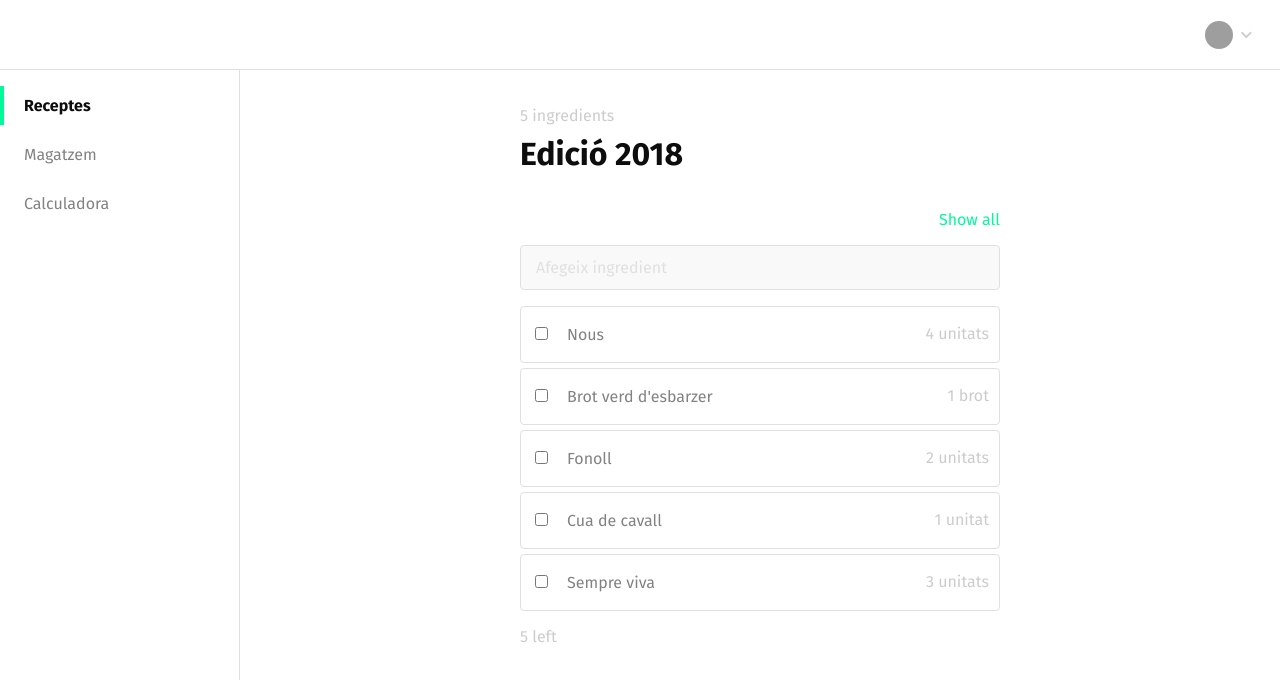
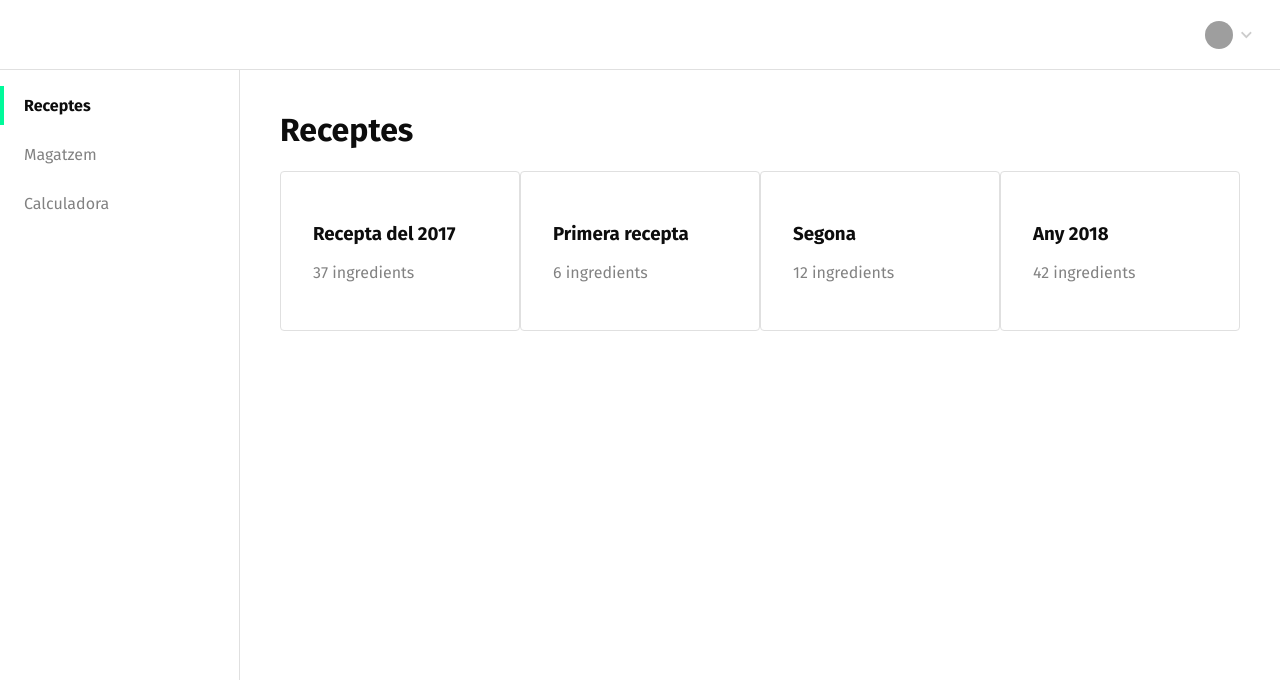
Before and after one commit to sauloperez/ratafiapp, a React (Create React App) app: page /recipies in a window 1280 px wide. Shown: the top 680 px of the page. Built offline with nearby package versions, Linux system fonts and the light colour scheme; grey boxes are pictures that could not be loaded.

Commit message:
Add Recipies to contain list of recipies

```diff
--- a/src/App.jsx
+++ b/src/App.jsx
@@ -4,7 +4,7 @@ import { BrowserRouter as Router, Route } from "react-router-dom";
 import Navbar from './Navbar';
 import Sidebar from './Sidebar';
 import Pane from './Pane';
-import Recipie from './Recipie';
+import Recipies from './Recipies';
 import Store from './Store';
 
 import './App.css';
@@ -49,7 +49,7 @@ class App extends React.Component {
               key="0"
               path="/recipies"
               exact
-              component={Recipie}
+              component={Recipies}
             />
             <Route
               key="1"
--- /dev/null
+++ b/src/Body.css
@@ -0,0 +1,2 @@
+.Body {
+  padding: 0 40px; }
--- /dev/null
+++ b/src/Body.jsx
@@ -0,0 +1,13 @@
+import React from 'react';
+
+import './Body.css';
+
+function Body(props) {
+  return (
+    <div className="Body">
+      {props.children}
+    </div>
+  );
+}
+
+export default Body;
--- /dev/null
+++ b/src/Body.scss
@@ -0,0 +1,3 @@
+.Body {
+  padding: 0 40px;
+}
--- /dev/null
+++ b/src/Recipies.css
@@ -0,0 +1,12 @@
+.Card {
+  border-radius: 4px;
+  padding: 2rem;
+  margin-bottom: 4rem;
+  width: 240px;
+  border: 1px solid #e0e0e0; }
+
+.CardList {
+  display: flex;
+  flex-direction: row;
+  flex-wrap: wrap;
+  justify-content: space-between; }
--- /dev/null
+++ b/src/Recipies.jsx
@@ -0,0 +1,65 @@
+import React from 'react';
+
+import './Recipies.css';
+
+import Body from './Body';
+
+function CardList(props) {
+  return (
+    <div className="CardList">
+      {props.children}
+    </div>
+  );
+}
+
+class Recipies extends React.Component {
+  constructor(props) {
+    super(props);
+
+    this.state = {
+      recipies: [
+        {
+          id: 1,
+          name: 'Recepta del 2017',
+          numIngredients: 37,
+        },
+        {
+          id: 2,
+          name: 'Primera recepta',
+          numIngredients: 6,
+        },
+        {
+          id: 3,
+          name: 'Segona',
+          numIngredients: 12,
+        },
+        {
+          id: 4,
+          name: 'Any 2018',
+          numIngredients: 42,
+        },
+      ],
+    };
+  }
+
+  render() {
+    const { recipies } = this.state;
+
+    return (
+      <Body>
+        <h1>Receptes</h1>
+
+        <CardList>
+          {recipies.map(recipie => (
+            <div className="Card" key={recipie.id}>
+              <h3>{recipie.name}</h3>
+              {recipie.numIngredients > 0 && <p>{recipie.numIngredients} ingredients</p>}
+            </div>
+          ))}
+        </CardList>
+      </Body>
+    );
+  }
+}
+
+export default Recipies;
--- /dev/null
+++ b/src/Recipies.scss
@@ -0,0 +1,16 @@
+@import './variables.scss';
+
+.Card {
+  border-radius: $border-radius;
+  padding: 2rem;
+  margin-bottom: 4rem;
+  width: 240px;
+  border: 1px solid $alto;
+}
+
+.CardList {
+  display: flex;
+  flex-direction: row;
+  flex-wrap: wrap;
+  justify-content: space-between;
+}
```
